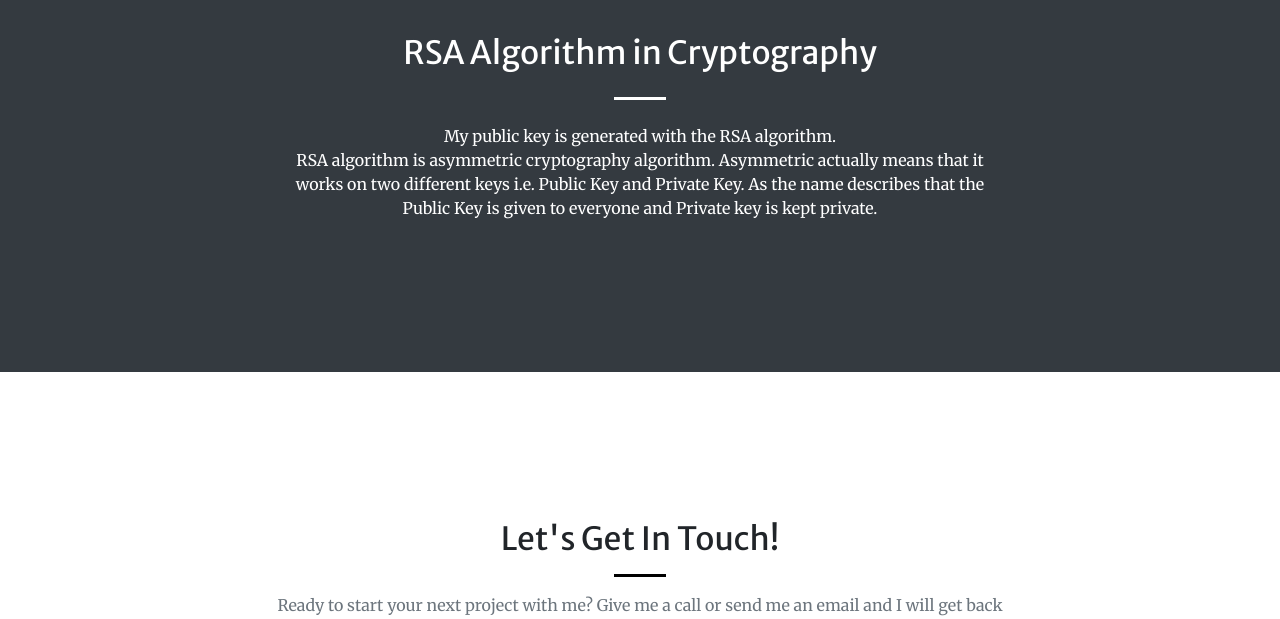
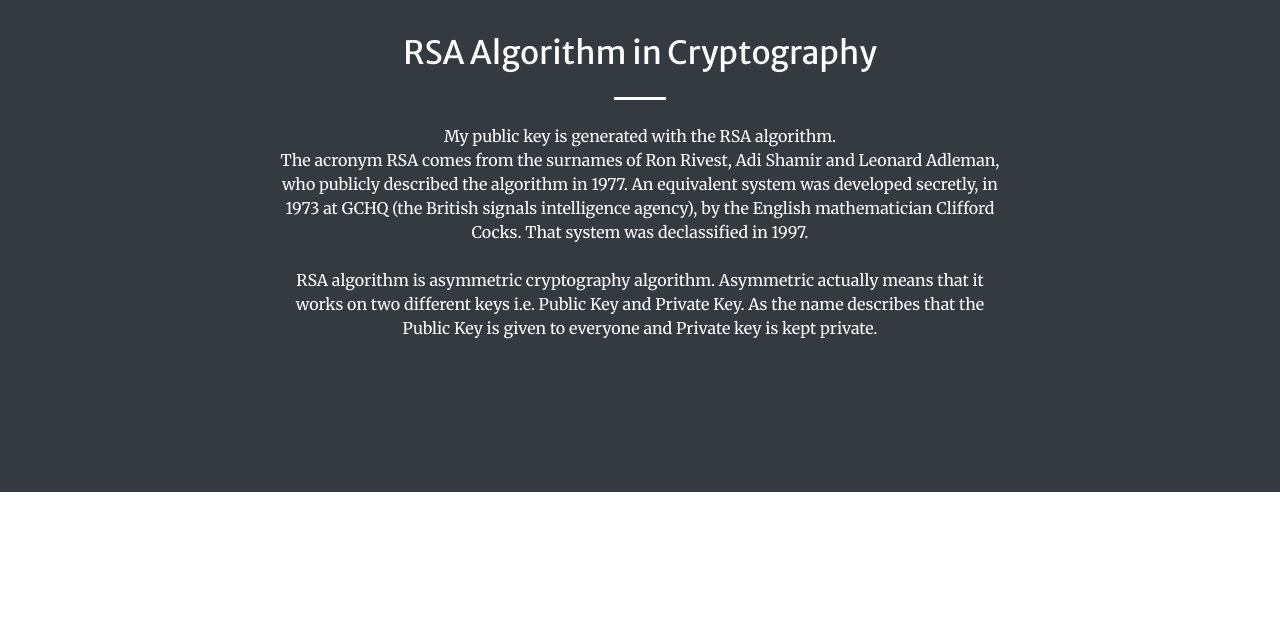
Before and after one commit to MiguelArevalo1999/miguelarevalo1999.github.io, a plain HTML site: page index.html in a window 1280 px wide. Shown: the part 3820-4439 px from the top of the page. Drawn offline with nearby package versions, Linux system fonts and the light colour scheme.

Commit message:
Cryptography section updated

```diff
--- a/index.html
+++ b/index.html
@@ -153,6 +153,10 @@
                                 <h2 class="text-white mt-0">RSA Algorithm in Cryptography</h2>
                                 <hr class="divider light my-4" />
                                 <p class="text-white-50 mb-4">My public key is generated with the RSA algorithm.<br>
+                                    The acronym RSA comes from the surnames of Ron Rivest, Adi Shamir and Leonard Adleman,
+                                    who publicly described the algorithm in 1977.
+                                    An equivalent system was developed secretly, in 1973 at GCHQ (the British signals intelligence agency),
+                                    by the English mathematician Clifford Cocks. That system was declassified in 1997. <br><br>
                                     RSA algorithm is asymmetric cryptography algorithm. Asymmetric actually means
                                     that it works on two different keys i.e. Public Key and Private Key. As the
                                     name describes that the Public Key is given to everyone and Private key is
```
